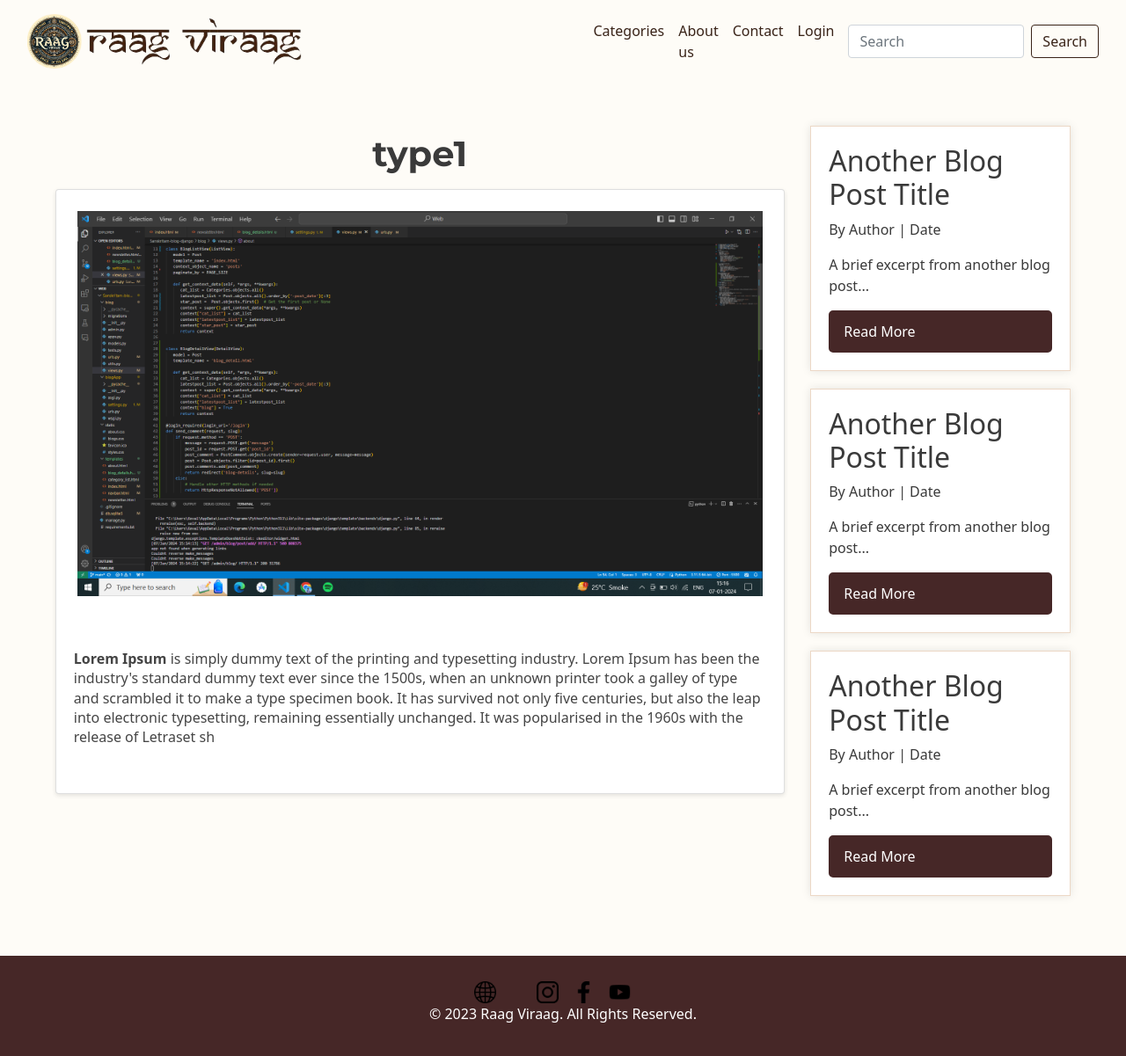
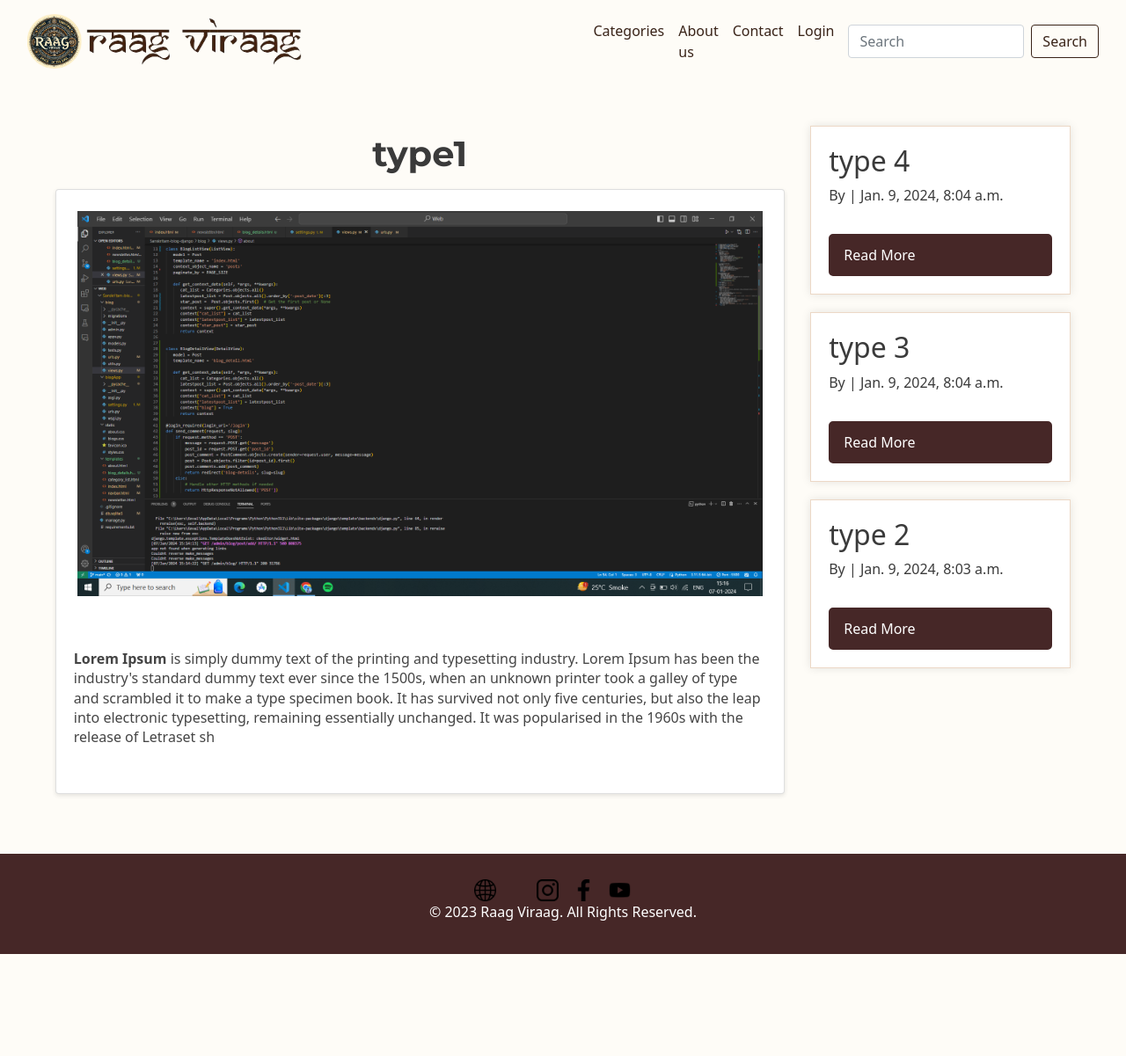
Before and after one commit to Devanshvora03/RaagViraag, a Django app: a page that uses templates/blog-detail.html in a window 1280 px wide. Shown: the whole page at 88% size. After the commit the page ends 1085 px from the top, so only its background shows below. Run offline with Django 4.2, Linux system fonts and the light colour scheme; data comes from the database, SQL or seed files in the repository; some libraries are stand-ins or nearby versions.

Commit message:
[UPD] changes in the templates

```diff
--- a/blogs/views.py
+++ b/blogs/views.py
@@ -27,8 +27,9 @@ def category(request) :
 
 def blog_detail(request,slug):
     blog = Post.objects.get(slug=slug)
+    latestpost_list = Post.objects.all().order_by('-post_date')[:3]
     print("helloo",blog.slug)
-    return render(request, 'blog-detail.html',{"blog" : blog})
+    return render(request, 'blog-detail.html',{"blog" : blog , "latestpost_list" : latestpost_list})
 
 class RegisterView(View):
     form_class = RegisterForm
--- a/templates/blog-detail.html
+++ b/templates/blog-detail.html
@@ -8,7 +8,7 @@
                 </header>
                 <div class="item-1 d-flex justify-content-center">
                     <div  class="card d-flex justify-content-center">
-                        <div class="thumb w-100 p-4 d-flex justify-content-center" style="">
+                        <div class="thumb w-100 p-4 d-flex justify-content-center">
                             <img src="{{blog.img.url}}" class="blog_img">
                         </div>
                             <article>
@@ -17,7 +17,8 @@
                         </div>
                     </div>
                 </div>
-                {% comment %} <div class="comments-section">
+                {% comment %}
+                    <div class="comments-section">
                         <h2>Comments</h2>
                         {% for comment in post_comments %}
                             <div class="comment">
@@ -35,29 +36,18 @@
                         {% else %}
                             <p>Login to leave a comment.</p>
                         {% endif %}
-                </div> {% endcomment %}
+                    </div>
+                {% endcomment %}
     <div class="blog_block_2 container">
+        {% for post in latestpost_list %}
         <div class="blog-post-card ad_block1">
             <!-- <img src="https://via.placeholder.com/300" alt="Blog Post Image"> -->
-            <h2>Another Blog Post Title</h2>
-            <p class="post-meta">By Author | Date</p>
-            <p class="post-excerpt">A brief excerpt from another blog post...</p>
+            <h2>{{post.title}}</h2>
+            <p class="post-meta">By {{post.author.first_name}} {{post.author.last_name}} | {{post.post_date}}</p>
+            <p class="post-excerpt">{{post.meta_description}}</p>
             <a href="#" class="read-more-btn">Read More</a>
         </div>
-        <div class="blog-post-card ad_block1">
-            <!-- <img src="https://via.placeholder.com/300" alt="Blog Post Image"> -->
-            <h2>Another Blog Post Title</h2>
-            <p class="post-meta">By Author | Date</p>
-            <p class="post-excerpt">A brief excerpt from another blog post...</p>
-            <a href="#" class="read-more-btn">Read More</a>
-        </div>
-        <div class="blog-post-card ad_block1">
-            <!-- <img src="https://via.placeholder.com/300" alt="Blog Post Image"> -->
-            <h2>Another Blog Post Title</h2>
-            <p class="post-meta">By Author | Date</p>
-            <p class="post-excerpt">A brief excerpt from another blog post...</p>
-            <a href="#" class="read-more-btn">Read More</a>
-        </div>
+        {% endfor %}
 </div>
 </div>
 {% endblock content %}
```
Lines whose indentation alone changed are shown as unchanged.
